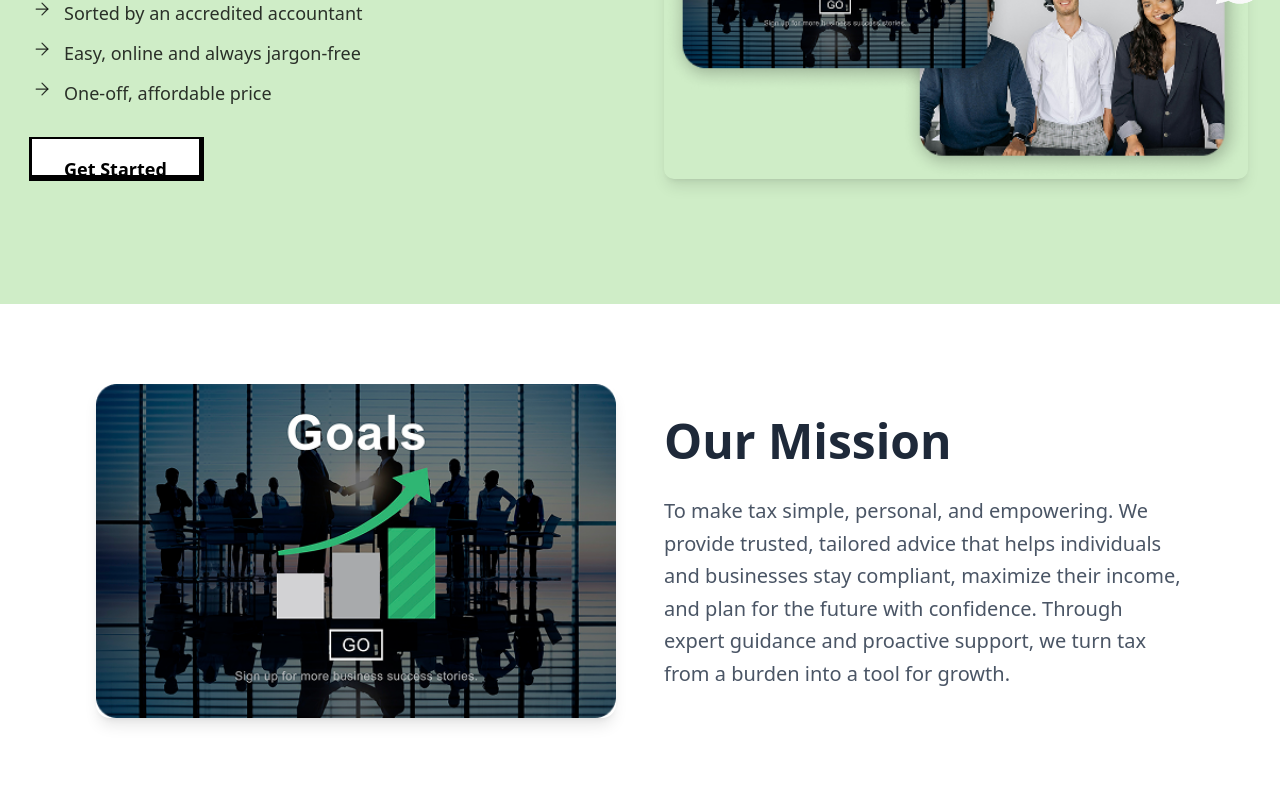
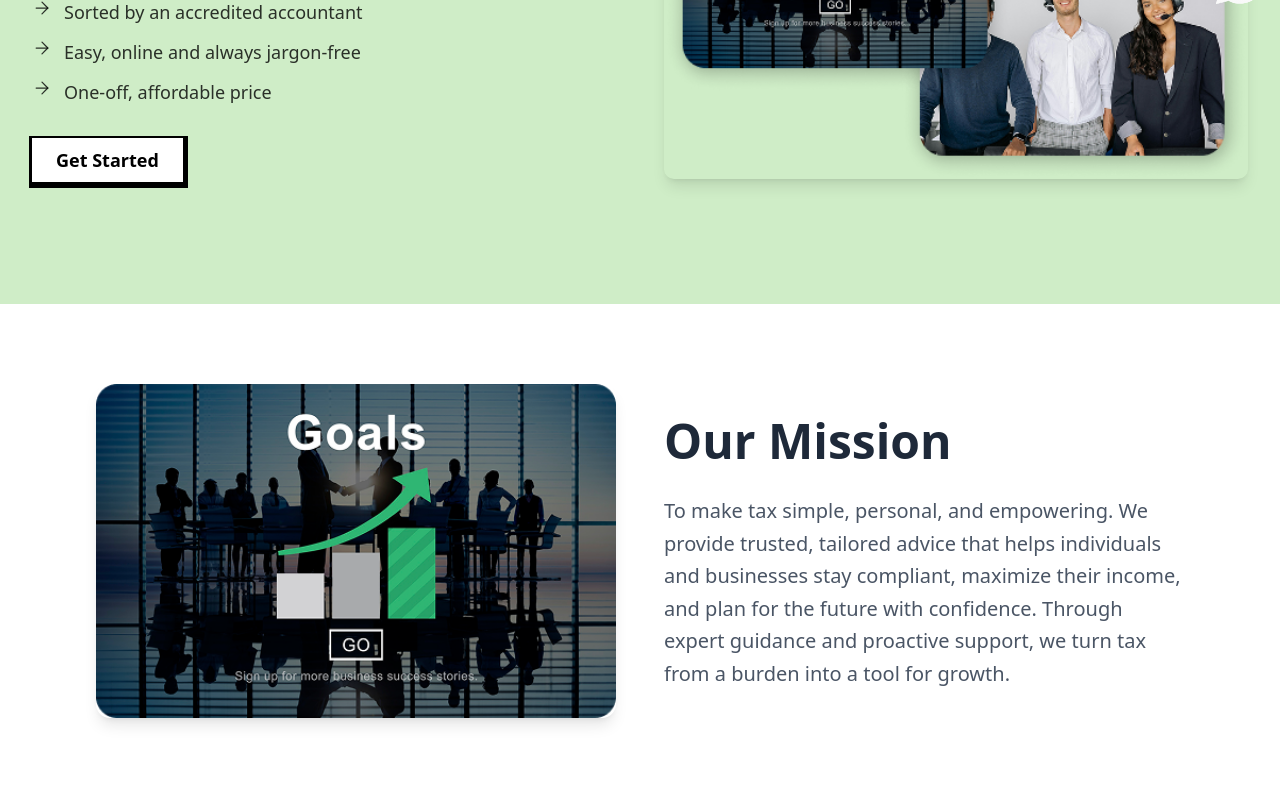
Before and after one commit to fiamanillah/ap_tax_advisor_cleintSide, a Next.js app: page /about-us in a window 1280 px wide. Shown: the part 780-1580 px from the top of the page. Built offline with nearby package versions, Linux system fonts and the light colour scheme.

Commit message:
feat: Refactor AppButton component styles for improved layout and hover effects

```diff
--- a/src/components/Shared/AppButton.tsx
+++ b/src/components/Shared/AppButton.tsx
@@ -4,23 +4,27 @@ import * as React from "react";
 
 import { cn } from "@/lib/utils";
 
-const buttonVariants = cva("", {
+const buttonVariants = cva(
+  "inline-flex items-center justify-center whitespace-nowrap text-sm font-medium transition-colors focus-visible:outline-none focus-visible:ring-1 focus-visible:ring-ring disabled:pointer-events-none disabled:opacity-50 cursor-pointer",
+  {
     variants: {
       variant: {
-      default: "btn-shadow bg-white text-black",
+        default: "btn-shadow bg-white text-black hover:bg-gray-50",
       },
       size: {
-      default: "h-9 px-4 py-2 has-[>svg]:px-3",
-      sm: "h-8 rounded-md gap-1.5 px-3 has-[>svg]:px-2.5",
-      lg: "h-10 rounded-md px-6 has-[>svg]:px-4",
-      icon: "size-9",
+        default:
+          "h-9 px-4 py-2 sm:h-10 sm:px-5 sm:py-2 lg:h-11 lg:px-6 lg:py-2 has-[>svg]:px-3",
+        sm: "h-8 px-3 py-1.5 sm:h-9 sm:px-4 sm:py-1.5 has-[>svg]:px-2.5",
+        lg: "h-10 px-6 py-2 sm:h-11 sm:px-8 sm:py-2.5 lg:h-12 lg:px-10 lg:py-3 has-[>svg]:px-4",
+        icon: "size-8 sm:size-9 lg:size-10",
       },
     },
     defaultVariants: {
       variant: "default",
       size: "default",
     },
-});
+  }
+);
 
 function AppButton({
   className,
```
Lines whose indentation alone changed are shown as unchanged.
